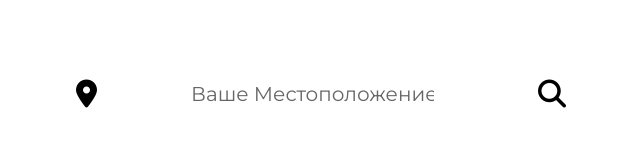
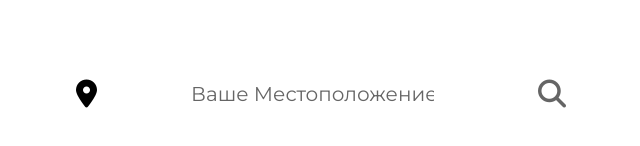
Before and after one commit to namik-gamedev/weather-react-app, a React (Create React App) app: page / in a window 1280 px wide. In both pictures the pointer is over the button 866 px from the left and 370 px from the top of the page. Shown: the part 276-422 px from the top of the page, without its empty margins (314-954 px from the left). Built offline with nearby package versions, Linux system fonts and the light colour scheme.

Commit message:
search form button hover added

```diff
--- a/src/components/searchForm/SearchForm.module.css
+++ b/src/components/searchForm/SearchForm.module.css
@@ -27,4 +27,10 @@
    color: var(--text-color);
 
    cursor: pointer;
+
+   transition: color 0.2s linear;
 }
+
+.btn:hover {
+   color: var(--sub-color);
+}
```
